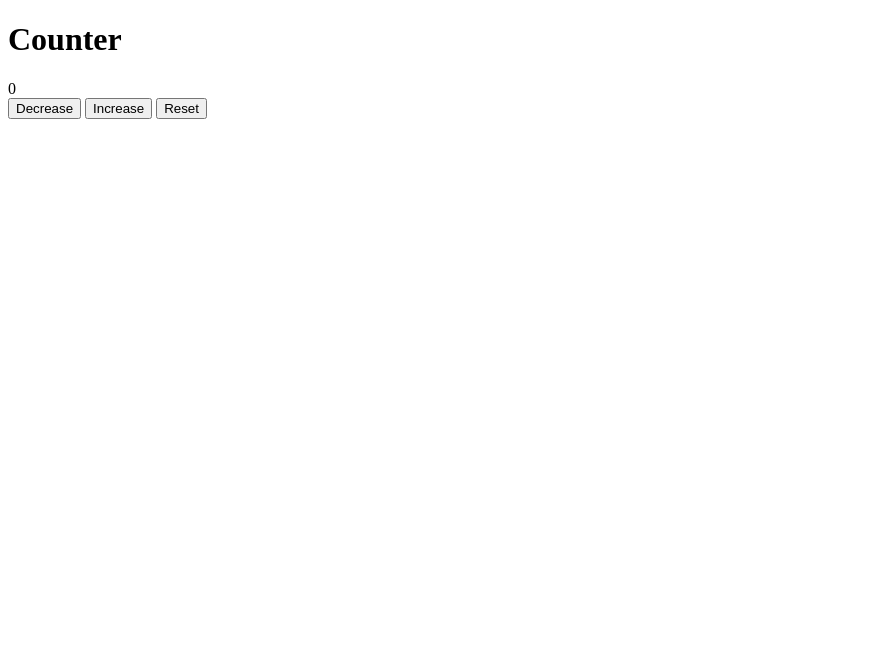
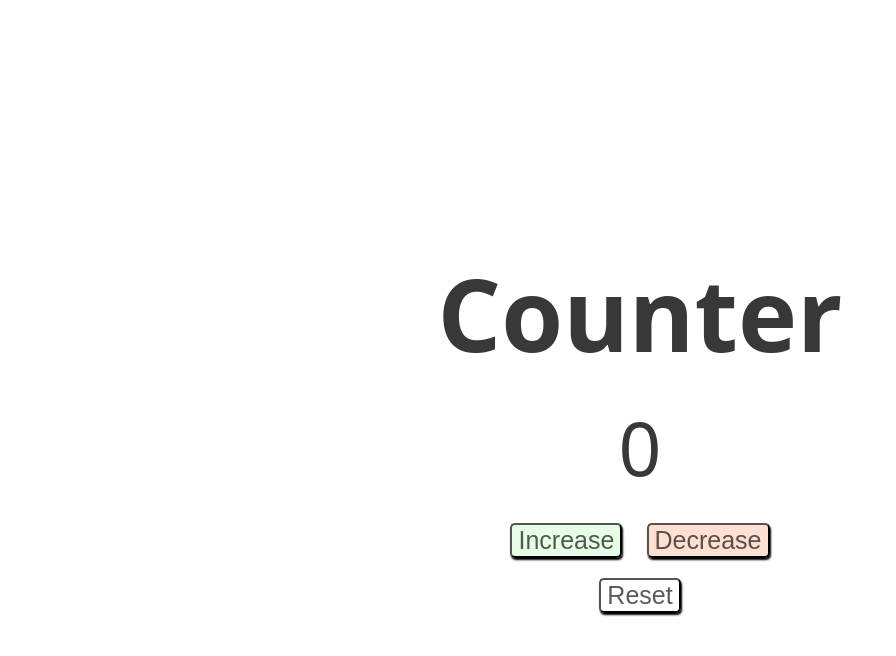
Before and after one commit to kcolreh/Counter, a plain HTML site: page index.html in a window 1280 px wide. Shown: the whole page, without its empty margins (0-896 px from the left). Drawn offline with Linux system fonts and the light colour scheme.

Commit message:
Add some CSS to make the page more appealing

```diff
--- a/index.html
+++ b/index.html
@@ -1,10 +1,10 @@
 <!DOCTYPE html>
 <html lang="en">
   <head>
-        <meta charset="UTF-8">
+    <meta charset="UTF-8" />
     <title>Count it up!</title>
-        <link rel="stylesheet" href="./style.css">
-        <script src="./java.js"></script>
+    <link rel="stylesheet" href="./style.css" />
+    <script src="./java.js" defer></script>
   </head>
   <body>
     <header>
@@ -12,8 +12,10 @@
     </header>
     <main>
       <div id="counter-display">0</div>
+      <div class="buttons">
+        <button class="btn" id="increase">Increase</button>
         <button class="btn" id="decrease">Decrease</button>
-            <button class="btn" id="increase">Increase</button>
+      </div>
       <button class="btn" id="reset">Reset</button>
     </main>
     <footer>
--- a/style.css
+++ b/style.css
@@ -0,0 +1,49 @@
+html{
+    height: 100vh;
+    display: flex;
+    align-items: center;
+    justify-content: center;
+    font-family: system-ui, "Segoe UI", Roboto, Helvetica, Arial, sans-serif, "Apple Color Emoji", "Segoe UI Emoji", "Segoe UI Symbol";
+    color: rgba(0, 0, 0, 0.782);
+}
+
+header{
+    display: flex;
+    align-items: center;
+    justify-content: center;
+}
+
+main{
+    display: flex;
+    flex-direction: column;
+    align-items: center;
+    justify-content: center;
+}
+
+h1{
+    font-size: 100px;
+    margin-bottom: 15px;
+}
+
+#counter-display{
+    font-size: 75px;
+    margin-bottom: 15px;
+
+}
+
+.btn{
+    font-size: 25px;
+    margin: 10px;
+    background: transparent;
+    box-shadow: 1px 2px 2px black;
+    border-radius: 5px;
+    color: rgba(0, 0, 0, 0.648);
+}
+
+#increase{
+    background-color: rgba(116, 255, 116, 0.177);
+}
+
+#decrease{
+    background-color: rgba(255, 81, 0, 0.177);
+}
```
Lines whose indentation alone changed are shown as unchanged.
